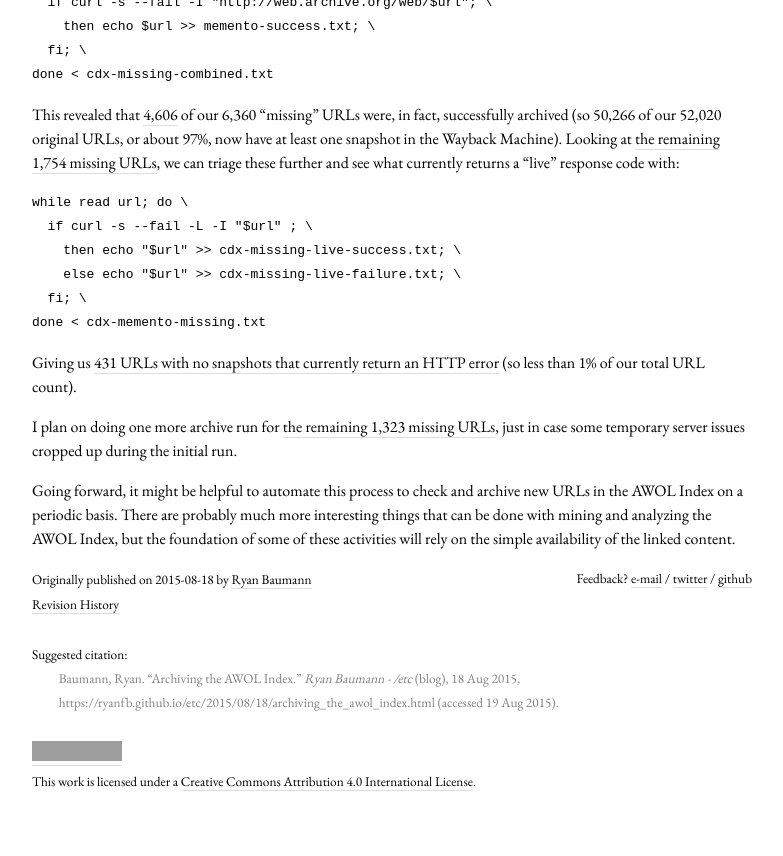
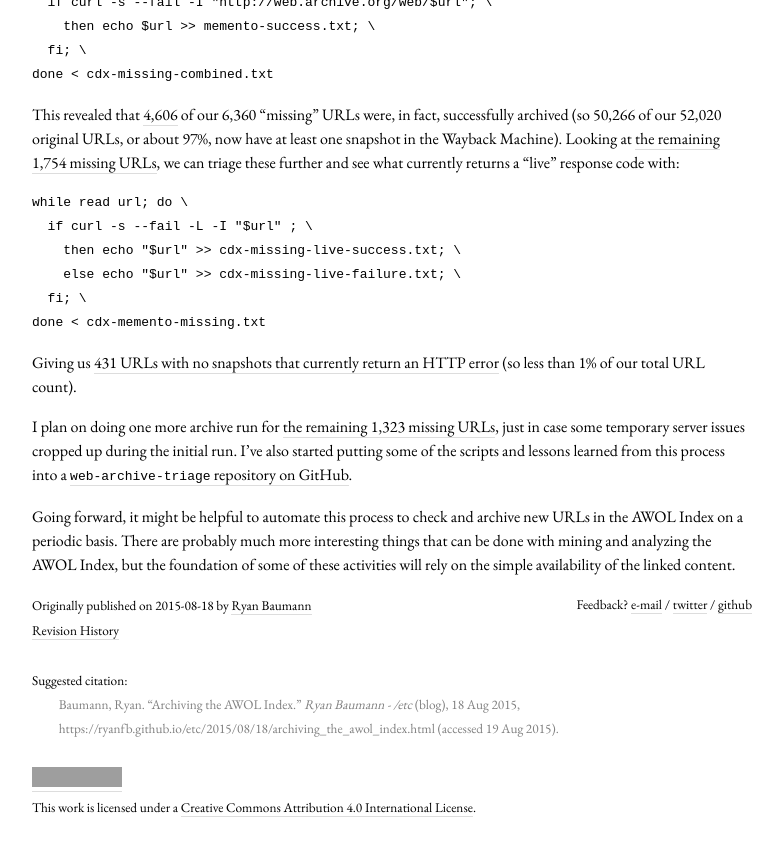
Before and after one commit to ryanfb/etc, a Jekyll site: the page built from _posts/2015-08-18-archiving_the_awol_index.md, in a window 1280 px wide and 900 px high, scrolled down 1395 px. Shown: the top 856 px of the window, without its empty margins (248-1031 px from the left). Built offline with Jekyll 4.4.1, drawn with Linux system fonts in a browser that asks for light colours; nearby versions of some CDN libraries; grey boxes are pictures that could not be loaded.

Commit message:
Link web-archive-triage

```diff
--- a/_posts/2015-08-18-archiving_the_awol_index.md
+++ b/_posts/2015-08-18-archiving_the_awol_index.md
@@ -57,6 +57,6 @@ This revealed that [4,606](https://gist.github.com/bef7166d45f902ee2328) of our
 
 Giving us [431 URLs with no snapshots that currently return an HTTP error](https://gist.github.com/d73a99e2d1e2b611622a) (so less than 1% of our total URL count).
 
-I plan on doing one more archive run for [the remaining 1,323 missing URLs](https://gist.github.com/8629e20583481082bd00), just in case some temporary server issues cropped up during the initial run.
+I plan on doing one more archive run for [the remaining 1,323 missing URLs](https://gist.github.com/8629e20583481082bd00), just in case some temporary server issues cropped up during the initial run. I've also started putting some of the scripts and lessons learned from this process into a [`web-archive-triage` repository on GitHub](https://github.com/ryanfb/web-archive-triage).
 
 Going forward, it might be helpful to automate this process to check and archive new URLs in the AWOL Index on a periodic basis. There are probably much more interesting things that can be done with mining and analyzing the AWOL Index, but the foundation of some of these activities will rely on the simple availability of the linked content.
```
